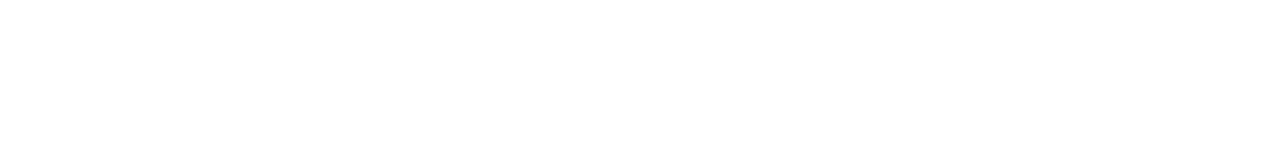
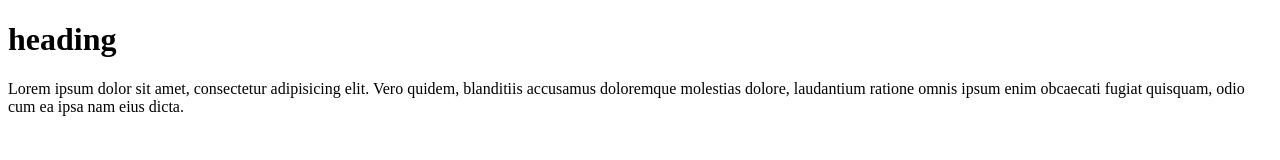
Before and after one commit to Jihad-Hossain-Khan/first-repo, a plain HTML site: page index.html in a window 1280 px wide. Drawn offline with Linux system fonts and the light colour scheme.

Commit message:
div commit

```diff
--- a/index.html
+++ b/index.html
@@ -5,5 +5,10 @@
     <meta name="viewport" content="width=device-width, initial-scale=1.0" />
     <title>first repo</title>
   </head>
-  <body></body>
+  <body>
+    <div>
+      <h1>heading</h1>
+      <p>Lorem ipsum dolor sit amet, consectetur adipisicing elit. Vero quidem, blanditiis accusamus doloremque molestias dolore, laudantium ratione omnis ipsum enim obcaecati fugiat quisquam, odio cum ea ipsa nam eius dicta.</p>
+    </div>
+  </body>
 </html>
```
